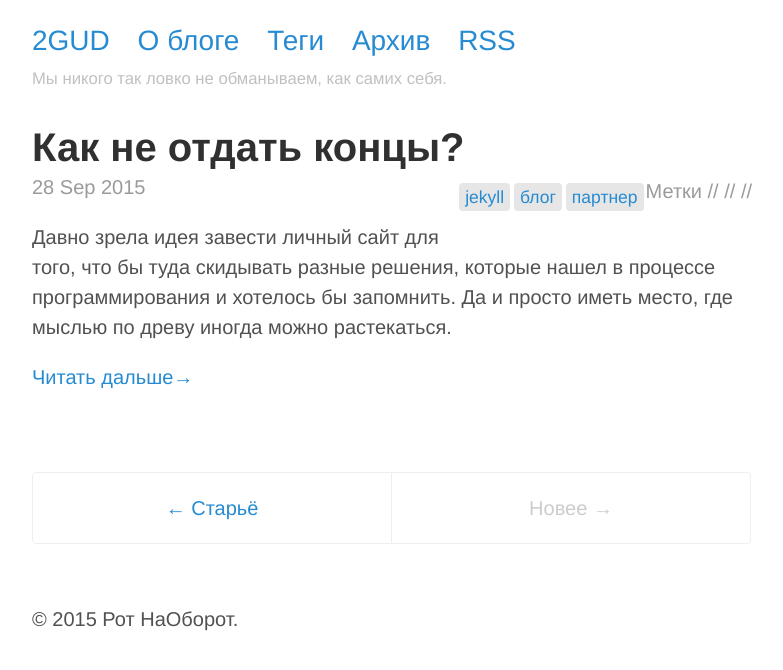
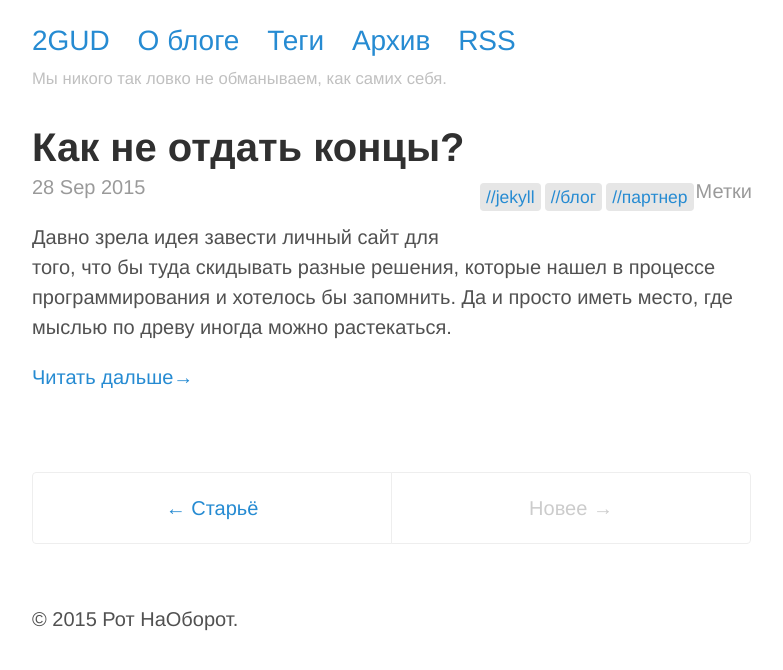
Before and after one commit to gitter-badger/2gud.github.io, a Jekyll site: the page built from index.html, in a window 1280 px wide. Shown: the top 670 px of the page, without its empty margins (248-1031 px from the left). Built offline with Jekyll 4.4.1, drawn with Linux system fonts in a browser that asks for light colours; nearby versions of some CDN libraries; the list of posts is cut into pages by our own code.

Commit message:
Added changes

```diff
--- a/index.html
+++ b/index.html
@@ -17,13 +17,13 @@ title: Home
        Метки
             {% capture tags %}
               {% for tag in post.tags %}
-                {{ tag }}
+                //{{ tag }}
               {% endfor %}
             {% endcapture %}
             {% assign sortedtags = tags | split:' ' | sort %}
 
             {% for tag in sortedtags %}
-                //<li><a href="/tegi#{{ tag | cgi_escape }}">{{ tag }}</a></li>
+                <li><a href="/tegi#{{ tag | cgi_escape }}">{{ tag }}</a></li>
             {% endfor %}
        </ul>
     </span>
```
